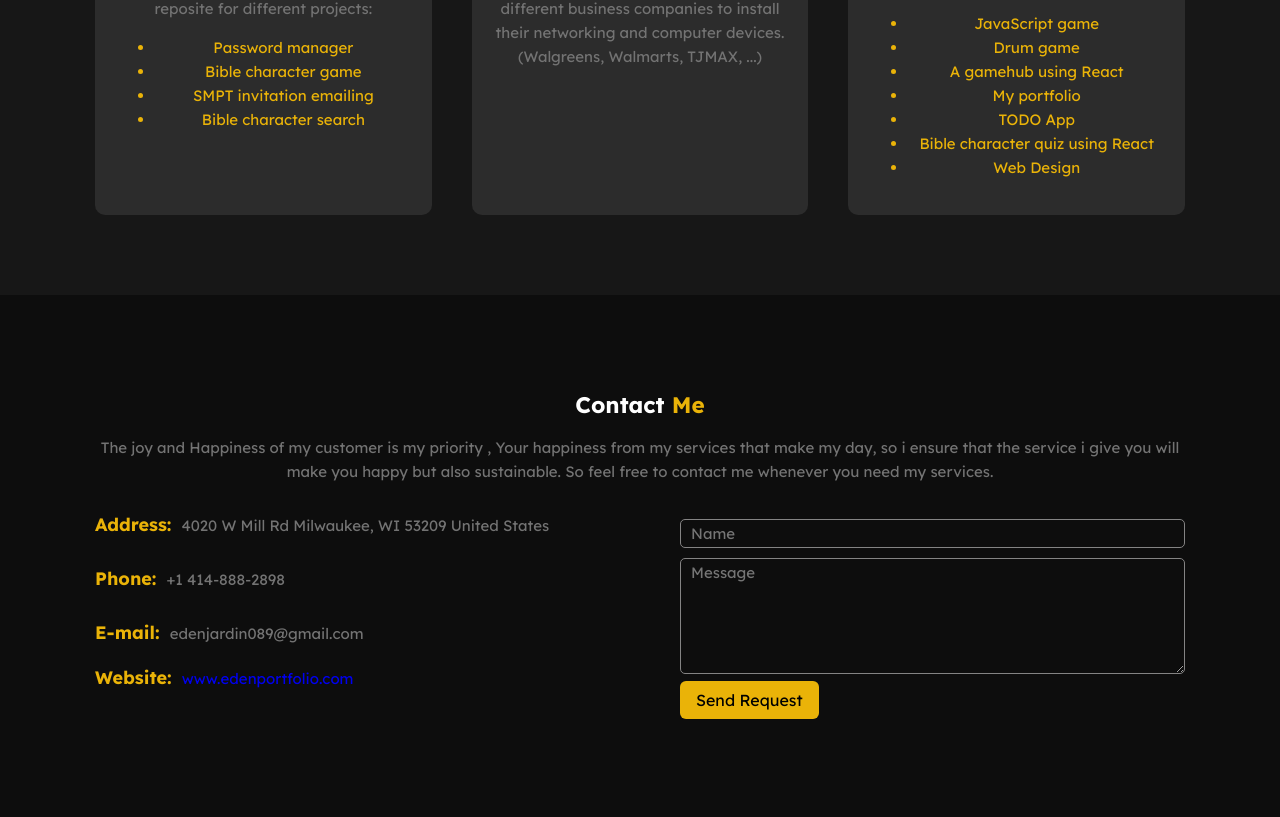
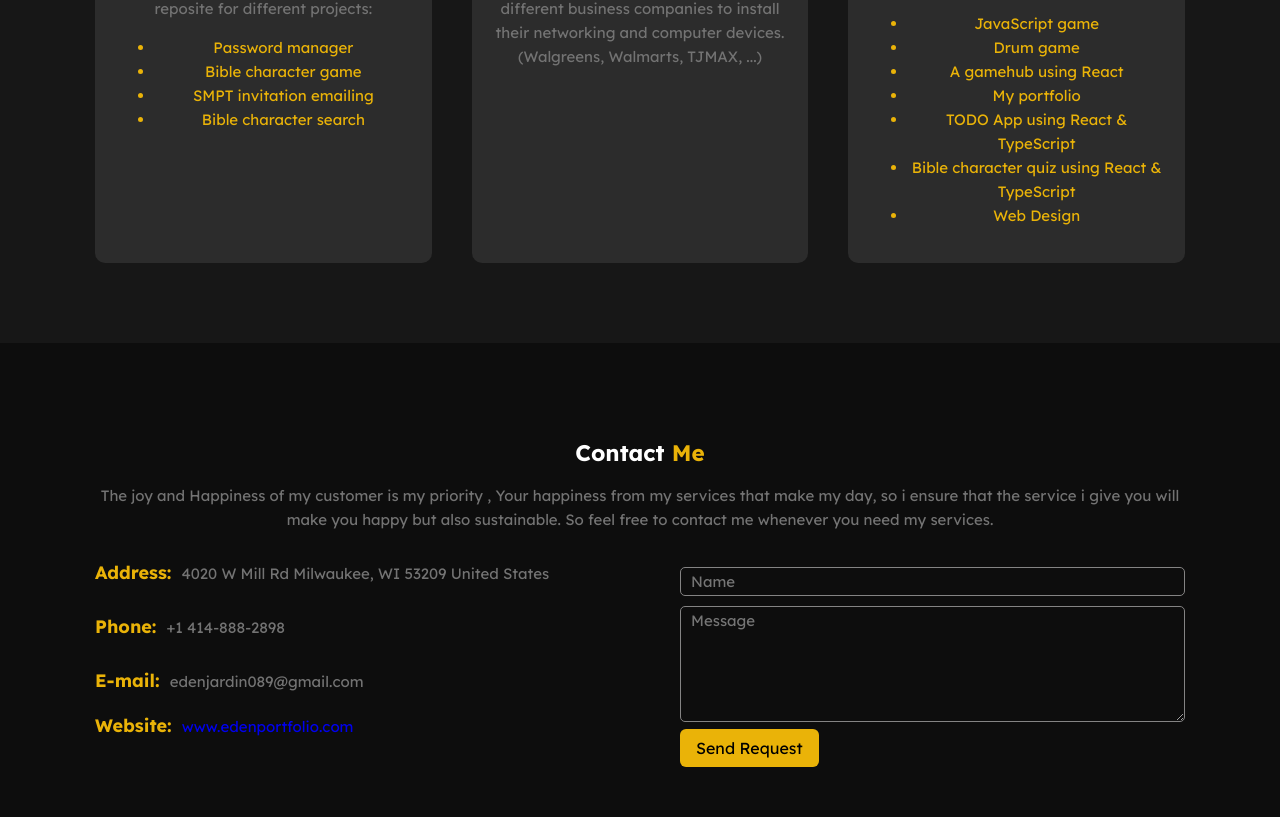
Before and after one commit to webdeveden/sec-portfolio, a plain HTML site: page index.html in a window 1280 px wide. Shown: the part 3108-3925 px from the top of the page. Drawn offline with nearby package versions, Linux system fonts and the light colour scheme.

Commit message:
Showing off my typescript skills

```diff
--- a/index.html
+++ b/index.html
@@ -319,12 +319,12 @@
             </li>
             <li>
               <a href="https://todo-app-steel-psi.vercel.app/" target="_blank"
-                >TODO App</a
+                >TODO App using React & TypeScript</a
               >
             </li>
             <li>
               <a href="https://quiz-app-delta-blue.vercel.app/" target="_blank"
-                >Bible character quiz using React</a
+                >Bible character quiz using React & TypeScript</a
               >
             </li>
             <li>
```
